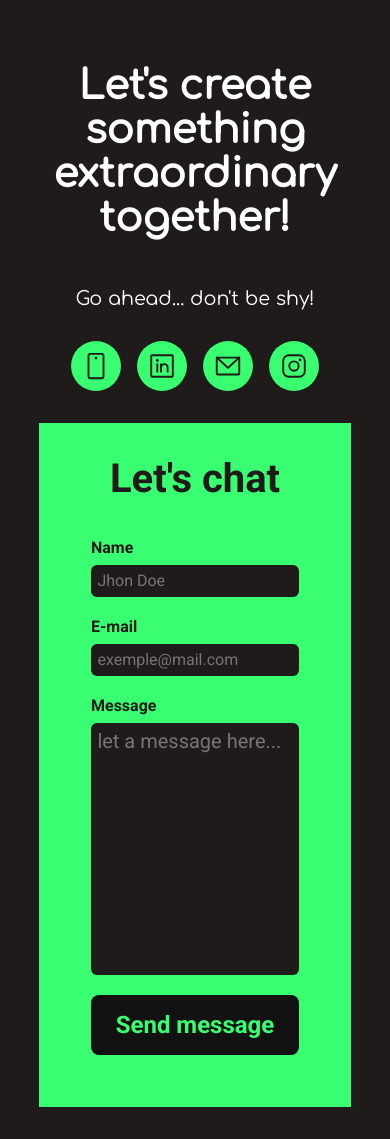
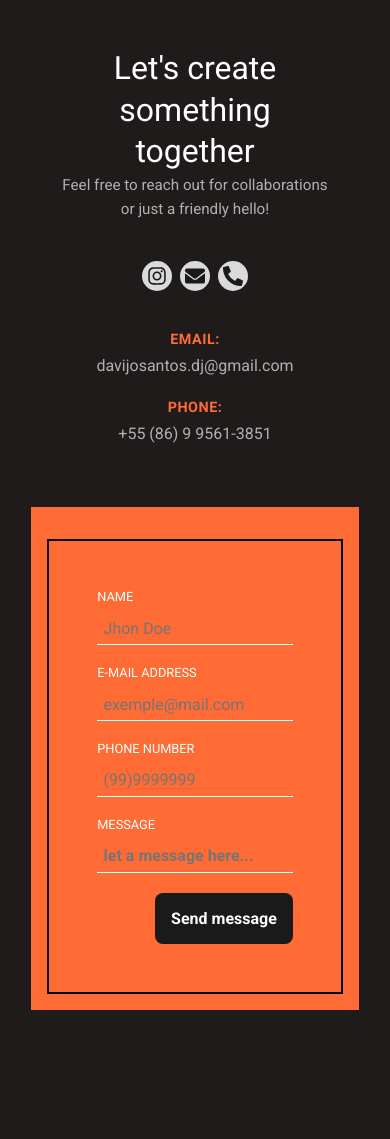
Before and after one commit to Dex64ter/dex64ter.github.io, a React (Vite) app: page /contact in a window 390 px wide. After the commit the page ends 1058 px from the top, so only its background shows below. Built offline with nearby package versions, Linux system fonts and the light colour scheme.

Commit message:
Ajustes de responsividade e componente de contato

```diff
--- a/src/pages/Contact/index.tsx
+++ b/src/pages/Contact/index.tsx
@@ -3,29 +3,29 @@ import emailjs from '@emailjs/browser'
 import { ToastContainer, toast } from 'react-toastify'
 import 'react-toastify/dist/ReactToastify.css'
 import {
-  DeviceMobileCamera,
-  EnvelopeSimple,
-  InstagramLogo,
-  LinkedinLogo,
-} from 'phosphor-react'
-import {
   ContactContainer,
-  ContactTitle,
-  SocialLinks,
   FormContainer,
   FormContact,
   SubmitButton,
+  ContactInfo,
+  TemplateContact,
+  SocialLinks,
+  EmailPhone,
+  DetailItem,
 } from './styles'
+import { FaEnvelope, FaInstagram, FaPhoneAlt } from 'react-icons/fa'
 
 export function Contact() {
   const [name, setName] = useState('')
   const [email, setEmail] = useState('')
   const [message, setMessage] = useState('')
+  const [phone, setPhone] = useState('')
 
   function resetForm() {
     setName('')
     setEmail('')
     setMessage('')
+    setPhone('')
   }
 
   function handleSubmit(event: React.FormEvent) {
@@ -34,6 +34,7 @@ export function Contact() {
       name,
       email,
       message,
+      phone,
     }
 
     emailjs
@@ -58,31 +59,44 @@ export function Contact() {
   return (
     <ContactContainer>
       <ToastContainer />
-      <ContactTitle>
-        Let&apos;s create something extraordinary together!
-      </ContactTitle>
+      <TemplateContact>
+        <ContactInfo>
+          <div>
+            <h2>Let&apos;s create something together</h2>
+            <p>
+              Feel free to reach out for collaborations or just a friendly
+              hello!
+            </p>
+          </div>
+
           <SocialLinks>
-        <span>Go ahead... don&apos;t be shy!</span>
-        <div>
-          <a href="tel:+55(86)995613851">
-            <DeviceMobileCamera size={30} />
+            <a href="http://" target="_blank" rel="noopener noreferrer">
+              <FaInstagram size={20} color="#1a1a1a" />
             </a>
-          <a href="https://www.linkedin.com/in/davi-santos-3bb8a819b/">
-            <LinkedinLogo size={30} />
+            <a href="emailto:davijosantos.dj@gmail.com">
+              <FaEnvelope size={20} color="#1a1a1a" />
             </a>
-          <a href="mailto:davijosantos.dj@gmail.com">
-            <EnvelopeSimple size={30} />
+            <a href="emailto:davijosantos.dj@gmail.com">
+              <FaPhoneAlt size={20} color="#1a1a1a" />
             </a>
-          <a href="https://www.instagram.com/davi.jozedjs/">
-            <InstagramLogo size={30} />
-          </a>
-        </div>
           </SocialLinks>
+
+          <EmailPhone>
+            <DetailItem>
+              <strong>Email:</strong>
+              <span>davijosantos.dj@gmail.com</span>
+            </DetailItem>
+            <DetailItem>
+              <strong>Phone:</strong>
+              <span>+55 (86) 9 9561-3851</span>
+            </DetailItem>
+          </EmailPhone>
+        </ContactInfo>
+
         <FormContainer>
-        <strong>Let&apos;s chat</strong>
           <FormContact onSubmit={handleSubmit}>
             <div>
-            <label htmlFor="name">Name</label>
+              <label htmlFor="name">NAME</label>
               <input
                 type="text"
                 id="name"
@@ -94,7 +108,7 @@ export function Contact() {
               />
             </div>
             <div>
-            <label htmlFor="email">E-mail</label>
+              <label htmlFor="email">E-MAIL ADDRESS</label>
               <input
                 type="email"
                 id="email"
@@ -106,11 +120,23 @@ export function Contact() {
               />
             </div>
             <div>
-            <label htmlFor="message">Message</label>
+              <label htmlFor="email">PHONE NUMBER</label>
+              <input
+                type="phone"
+                id="phone"
+                name="phone_number"
+                placeholder="(99)9999999"
+                value={phone}
+                onChange={(e) => setPhone(e.target.value)}
+                required
+              />
+            </div>
+            <div>
+              <label htmlFor="message">MESSAGE</label>
               <textarea
                 id="message"
                 placeholder="let a message here..."
-              rows={10}
+                rows={1}
                 value={message}
                 onChange={(e) => setMessage(e.target.value)}
               />
@@ -118,6 +144,7 @@ export function Contact() {
             <SubmitButton type="submit">Send message</SubmitButton>
           </FormContact>
         </FormContainer>
+      </TemplateContact>
     </ContactContainer>
   )
 }
--- a/src/pages/Contact/styles.ts
+++ b/src/pages/Contact/styles.ts
@@ -1,53 +1,121 @@
 import styled from 'styled-components'
 
 export const ContactContainer = styled.div`
-  max-width: 840px;
-  margin: 0 auto;
-  margin-top: 4rem;
+  min-height: 100vh;
+  padding: 1rem 8%;
 `
 
-export const ContactTitle = styled.h1`
-  max-width: 600px;
-  margin: 0 auto;
-  text-align: center;
-  font-family: 'Comfortaa', sans-serif;
-  font-size: 2.5rem;
+export const TemplateContact = styled.div`
+  display: grid;
+  grid-template-columns: 55% 45%;
+
+  @media (max-width: 1024px) {
+    grid-template-columns: 100%;
+  }
+`
+
+export const ContactInfo = styled.div`
+  display: flex;
+  flex-direction: column;
+  align-items: flex-start;
+  justify-content: flex-start;
+  max-width: 500px;
+  padding: 2rem 8%;
+  width: 100%;
+  gap: 2.5rem;
+  z-index: 10;
+
+  h2 {
+    font-size: 2.5rem;
+    font-weight: 400;
+    line-height: 1.3;
+    margin: 0;
+
+    @media (max-width: 768px) {
+      font-size: 2rem;
+    }
+  }
+
+  p {
+    font-size: 1rem;
+    line-height: 1.6;
+    color: #b0b0b0;
+    margin: 0;
+
+    @media (max-width: 768px) {
+      font-size: 0.95rem;
+    }
+  }
+
+  @media (max-width: 1024px) {
+    max-width: 100%;
+    align-items: center;
+    text-align: center;
+  }
 `
 
 export const SocialLinks = styled.div`
-  margin-top: 3rem;
+  display: flex;
+  flex-direction: row;
+  align-items: start;
+  justify-content: start;
+  gap: 8px;
 
-  display: flex;
-  flex-direction: column;
-  align-items: center;
-
-  span {
-    font-family: 'Comfortaa', sans-serif;
-    font-size: 1.2rem;
-  }
-
-  > div {
+  a {
+    background: #dadada;
+    height: 30px;
+    width: 30px;
+    padding: 4px;
+    border-radius: 50%;
     display: flex;
     align-items: center;
     justify-content: center;
-    gap: 16px;
-    margin-top: 2rem;
+    transition: all 0.3s ease;
+    cursor: pointer;
+
+    &:hover {
+      background: #ff6b35;
+      box-shadow: 0 10px 25px rgba(255, 107, 53, 0.4);
+    }
+  }
+`
+
+export const EmailPhone = styled.div`
+  display: flex;
+  flex-direction: column;
+  gap: 1.5rem;
+  width: 100%;
+
+  @media (max-width: 1024px) {
+    align-items: center;
+    text-align: center;
+  }
+`
+
+export const DetailItem = styled.div`
+  display: flex;
+  flex-direction: column;
+  gap: 0.5rem;
+
+  strong {
+    font-size: 0.9rem;
+    font-weight: 600;
+    color: #ff6b35;
+    text-transform: uppercase;
+    letter-spacing: 0.5px;
+  }
+
+  span {
+    font-size: 1rem;
+    color: #b0b0b0;
 
     a {
-      width: 50px;
-      height: 50px;
-
-      display: flex;
-      align-items: center;
-      justify-content: center;
-      border-radius: 50%;
-
-      background-color: ${(props) => props.theme.colors.green};
-      color: ${(props) => props.theme.colors.background};
+      color: #b0b0b0;
+      text-decoration: none;
+      transition: color 0.3s ease;
 
       &:hover {
-        opacity: 0.8;
-        transition: opacity 0.2s;
+        color: #ff6b35;
       }
     }
   }
@@ -56,30 +124,38 @@ export const SocialLinks = styled.div`
 export const FormContainer = styled.div`
   margin: 2rem auto;
 
-  padding: 2rem;
+  padding: 1rem;
   width: 80%;
 
   display: flex;
   flex-direction: column;
   align-items: center;
-  background: ${(props) => props.theme.colors.green};
+  background: ${(props) => props.theme.colors.orange};
 
   strong {
     font-family: 'Roboto', sans-serif;
     font-size: 2.5rem;
     color: ${(props) => props.theme.colors.background};
   }
+
+  @media (max-width: 1024px) {
+    width: 100%;
+  }
 `
 
 export const FormContact = styled.form`
   width: 100%;
   margin-top: 1rem;
-  padding: 1.25rem;
+  padding: 3rem;
   display: flex;
   flex-direction: column;
+  align-items: end;
+  justify-content: center;
+  border: 2px solid black;
   gap: 20px;
 
   div {
+    width: 100%;
     display: flex;
     flex: 1;
     flex-direction: column;
@@ -87,44 +163,60 @@ export const FormContact = styled.form`
 
     label {
       font-family: 'Roboto', sans-serif;
-      font-size: 1rem;
-      font-weight: bold;
-      color: ${(props) => props.theme.colors.background};
+      font-size: 0.8rem;
+      font-weight: 500;
+      color: ${(props) => props.theme.colors.white};
     }
 
     input {
       font-size: 1rem;
+      font-weight: 500;
+      background: transparent;
       color: ${(props) => props.theme.colors.white};
-      background: ${(props) => props.theme.colors.background};
       padding: 0.4rem;
       border: none;
-      border-radius: 6px;
+      border-bottom: 1px solid white;
+      outline: none;
+
+      ::placeholder {
+        color: ${(props) => props.theme.colors.white};
+      }
+
+      &:focus {
+        background: white;
+        border: none;
+        color: black;
+      }
     }
 
     textarea {
-      font-size: 1.25rem;
+      font-size: 1rem;
+      font-weight: 600;
       color: ${(props) => props.theme.colors.white};
-      background: ${(props) => props.theme.colors.background};
+      background: transparent;
       padding: 0.4rem;
       border: none;
-      border-radius: 6px;
+      border-bottom: 1px solid white;
       resize: none;
+
+      &:focus {
+        background: white;
+        border: none;
+        color: black;
+      }
     }
   }
 `
 
-// export const NamePhone = styled.section`
-//   display: flex;
-//   align-items: center;
-//   gap: 32px;
-// `
-
 export const SubmitButton = styled.button`
-  background: ${(props) => props.theme.colors['base-text']};
-  color: ${(props) => props.theme.colors.green};
-  font-size: 1.5rem;
+  background: #1a1a1a;
+  color: ${(props) => props.theme.colors.white};
+  font-size: 1rem;
   font-weight: bold;
-  padding: 1rem 0;
+  padding: 1rem;
+  display: inline-block;
+  align-items: center;
+  justify-content: center;
   border-radius: 8px;
 
   &:hover {
--- a/src/pages/Work.tsx/styles.ts
+++ b/src/pages/Work.tsx/styles.ts
@@ -80,9 +80,7 @@ export const CarouselButton = styled.button`
   }
 
   @media (max-width: 768px) {
-    width: 40px;
-    height: 40px;
-    font-size: 1.2rem;
+    display: none;
   }
 `
 
```
Lines whose indentation alone changed are shown as unchanged.
